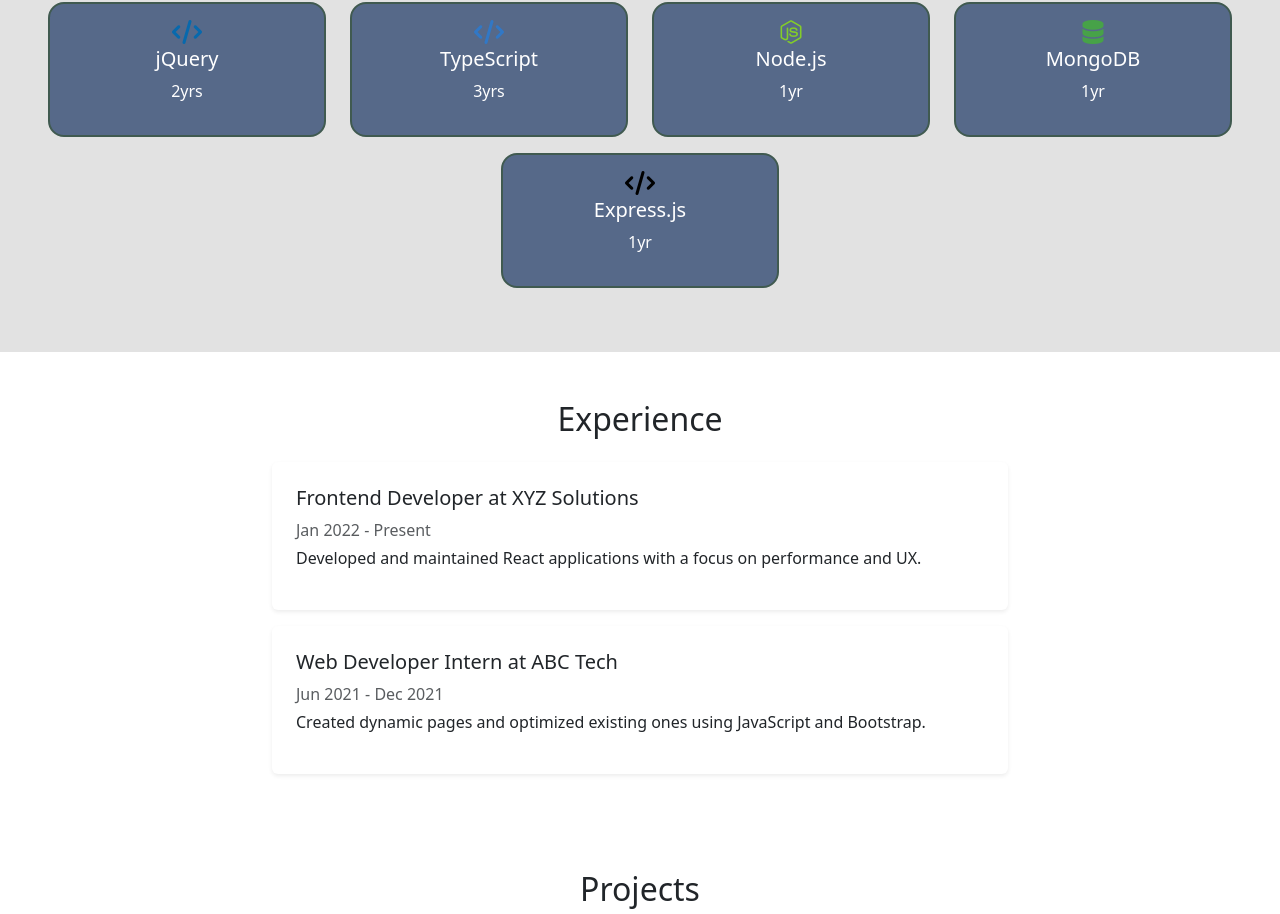
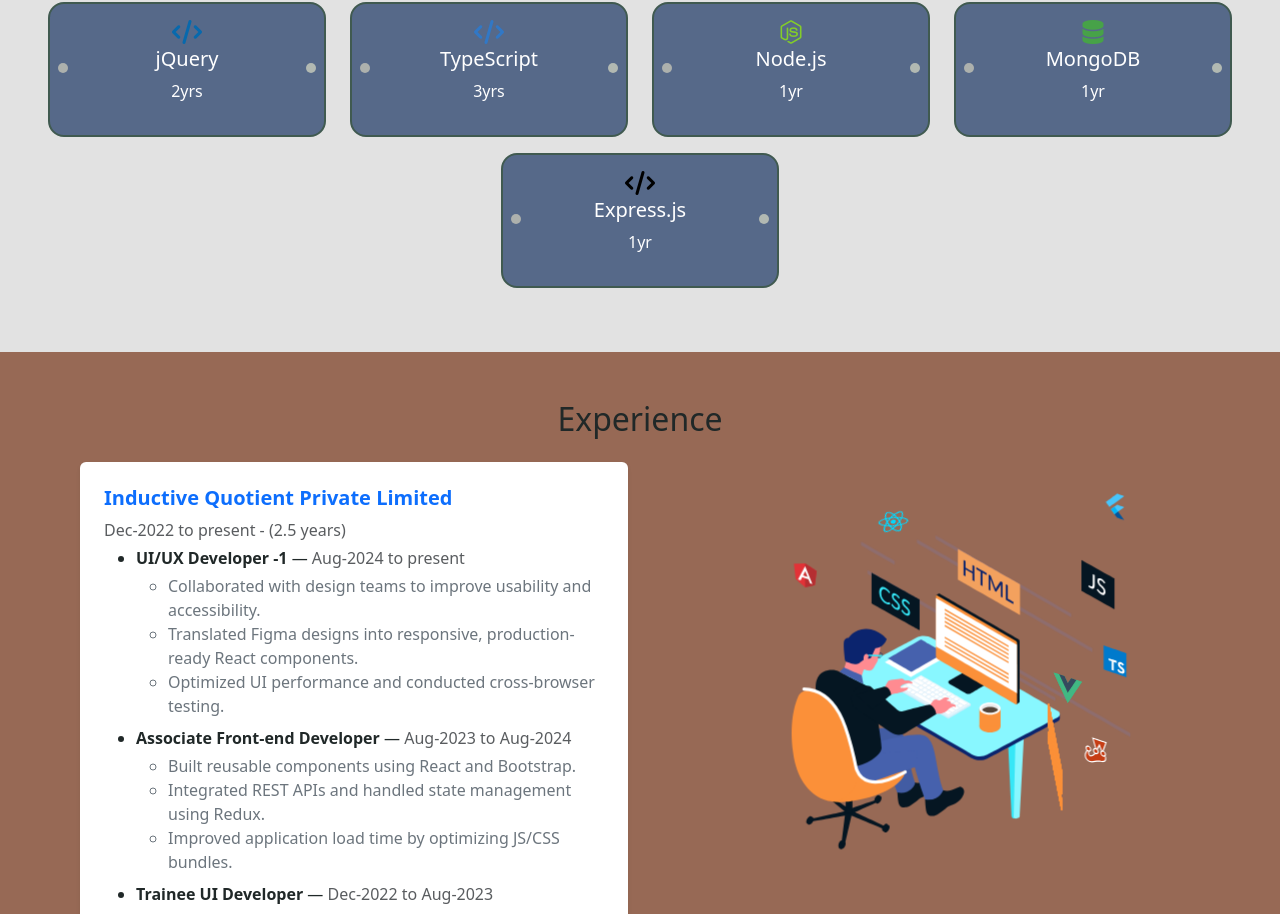
Before and after one commit to shanker0811/portfolio_gourishanker, a React (Vite) app: page / in a window 1280 px wide. Shown: the part 906-1820 px from the top of the page. Built offline with nearby package versions, Linux system fonts and the light colour scheme.

Commit message:
code changes for skills and work sections

```diff
--- a/src/modules/Contact.tsx
+++ b/src/modules/Contact.tsx
@@ -5,11 +5,11 @@ function Contact() {
       <p>
         Email:{" "}
         <a href="mailto:gourishanker@example.com" className="text-white">
-          gourishanker@example.com
+          gourishanker697@gmail.com
         </a>
       </p>
       <p>
-        Phone: <strong>96785754987523</strong>
+        Phone: <strong>9177196626</strong>
       </p>
     </section>
   );
--- a/src/modules/Experience.tsx
+++ b/src/modules/Experience.tsx
@@ -1,25 +1,79 @@
+import Lottie from "lottie-react";
+import expereinceanimation from "../assets/lootiefiles/Webdeveloper.json";
+
 function Experience() {
+  let experiencearray = [
+    {
+      organization: "Inductive Quotient Private Limited",
+      timePeriod: "Dec-2022 to present",
+      totalExperience: "2.5 years",
+      roles: [
+        {
+          role: "UI/UX Developer -1",
+          timeSpan: "Aug-2024 to present",
+          responsibilities: [
+            "Collaborated with design teams to improve usability and accessibility.",
+            "Translated Figma designs into responsive, production-ready React components.",
+            "Optimized UI performance and conducted cross-browser testing.",
+          ],
+        },
+        {
+          role: "Associate Front-end Developer",
+          timeSpan: "Aug-2023 to Aug-2024",
+          responsibilities: [
+            "Built reusable components using React and Bootstrap.",
+            "Integrated REST APIs and handled state management using Redux.",
+            "Improved application load time by optimizing JS/CSS bundles.",
+          ],
+        },
+        {
+          role: "Trainee UI Developer",
+          timeSpan: "Dec-2022 to Aug-2023",
+          responsibilities: [
+            "Assisted in developing static pages using HTML, CSS, and JavaScript.",
+            "Worked on minor bug fixes and small enhancements in UI.",
+            "Gained familiarity with version control using Git and GitLab.",
+          ],
+        },
+      ],
+    },
+  ];
+
   return (
-    <section id="experience" className="container py-5">
+    <section id="experience" className="container-fluid py-5">
       <h2 className="text-center mb-4">Experience</h2>
-      <div className="row justify-content-center">
-        <div className="col-md-8">
-          <div className="bg-white p-4 rounded shadow-sm mb-3">
-            <h5>Frontend Developer at XYZ Solutions</h5>
-            <p className="mb-1 text-muted">Jan 2022 - Present</p>
-            <p>
-              Developed and maintained React applications with a focus on
-              performance and UX.
-            </p>
-          </div>
-          <div className="bg-white p-4 rounded shadow-sm">
-            <h5>Web Developer Intern at ABC Tech</h5>
-            <p className="mb-1 text-muted">Jun 2021 - Dec 2021</p>
-            <p>
-              Created dynamic pages and optimized existing ones using JavaScript
-              and Bootstrap.
-            </p>
-          </div>
+      <div className="row">
+        <div className="col-md-6  col-12  col-xl-6 col-lg-6 experience-details">
+          {experiencearray.map((exp, index) => (
+            <div key={index} className="bg-white p-4 rounded shadow-sm mb-3">
+              <h5 className="text-primary fw-bold">{exp.organization}</h5>
+              <p className="mb-1 text-muted">
+                {exp.timePeriod} - ({exp?.totalExperience})
+              </p>
+              <ul className="mb-0">
+                {exp.roles.map((role, idx) => (
+                  <li key={idx} className="mb-2">
+                    <strong>{role.role}</strong> &mdash;{" "}
+                    <span className="text-muted">{role.timeSpan}</span>
+                    <ul className="mt-1">
+                      {role.responsibilities.map((task, i) => (
+                        <li key={i} className="text-secondary">
+                          {task}
+                        </li>
+                      ))}
+                    </ul>
+                  </li>
+                ))}
+              </ul>
+            </div>
+          ))}
+        </div>
+        <div className="col-md-6  col-12  col-xl-6 col-lg-6">
+          <Lottie
+            animationData={expereinceanimation}
+            loop={true}
+            className="animationCard"
+          ></Lottie>
         </div>
       </div>
     </section>
--- a/src/modules/NavBar.tsx
+++ b/src/modules/NavBar.tsx
@@ -5,7 +5,12 @@ function Navbar() {
     <>
       <ScrollSpy activeClass="nav-active">
         <div className="side-nav d-md-flex  align-items-center">
-          <a href="#skills" title="Skills">
+          <a
+            href="#skills"
+            title="Skills"
+            data-toggle="tooltip"
+            data-placement="right"
+          >
             <i className="fa-solid fa-atom"></i>
           </a>
           <a href="#experience" title="Experience">
@@ -29,7 +34,7 @@ function Navbar() {
         </a>
         <a
           className="btn btn-primary btn-sm d-flex align-items-center"
-          href="mailto:gourishanker697@example.com"
+          href="mailto:gourishanker697@gmail.com"
         >
           <i className="fa-solid fa-envelope mx-2"></i> Email
         </a>
--- a/src/modules/Skills.tsx
+++ b/src/modules/Skills.tsx
@@ -98,9 +98,12 @@ function Skills() {
   return (
     <section id="skills" className="container-fluid py-5">
       <h2 className="text-center mb-4">Skills</h2>
-      <div className="row justify-content-center">
+      <div className="row skills-wrapper justify-content-center">
         {skillsArray.map((skill, i) => (
-          <div className="col-md-3 col-6 mb-3 text-center" key={i}>
+          <div
+            className="col-md-3 col-12 mb-3 col-sm-6 col-xl-3 col-lg-3 text-center"
+            key={i}
+          >
             <div className="skill-card">
               <>{skill?.icon}</>
               <h5>{skill?.technology}</h5>
--- a/src/modules/globalStyles.css
+++ b/src/modules/globalStyles.css
@@ -4,6 +4,10 @@
   --light-blue: #415a77;
   --gray-blue: #778da9;
   --light: #e0e1dd;
+}
+.row{
+  padding-left: 0px;
+  padding-right: 0px;
 }
 
 body {
@@ -94,7 +98,9 @@ section {
 #skills{
   background: #e2e2e2;
   padding: 3rem;
+
 }
+
 .skill-card {
   background: #566989;
     border: 2px solid #405a50;
@@ -102,9 +108,10 @@ section {
     color: white !important;
     backdrop-filter: blur(10px);
     -webkit-backdrop-filter: blur(10px);
-    padding: 1rem 3rem;
+    padding: 1rem 2rem;
     border-radius: 1rem;
     text-align: center;
+    position: relative;
     box-shadow: rgba(50, 50, 93, 0.25) 0px 50px 100px -20px, rgba(0, 0, 0, 0.3) 0px 30px 60px -30px, rgba(10, 37, 64, 0.35) 0px -2px 6px 0px in
 }
 
@@ -112,6 +119,32 @@ section {
   transform: scale(1.05);
   /* color: black !important; */
   /* background-color: white !important; */
+}
+.skill-card::before{
+      content: "";
+    width: 10px;
+    height: 10px;
+    border-radius: 50%;
+    background: rgb(173, 177, 173);
+    top: 45%;
+    left: 0.5rem;
+    position: absolute;
+
+
+
+}
+.skill-card::after{
+      content: "";
+    width: 10px;
+    height: 10px;
+    border-radius: 50%;
+    background: rgb(178, 185, 178);
+    top: 45%;
+    right: 0.5rem;
+    position: absolute;
+
+
+
 }
 
 /* Experience Cards */
@@ -141,6 +174,26 @@ footer {
   color: white;
 }
 
+
+.hero .animationCard{
+     height: 35vh !important;
+
+}
+/* expereince section styles */
+#experience .animationCard{
+  height: 50vh;
+}
+#experience{
+  background-color: #976955;
+  color: rgb(32, 40, 40);
+}
+.experience-details{
+  padding-left: 5rem !important;
+}
+.nav-active{
+    color: blue !important;
+    font-weight: 600;
+}
 @media (max-width: 640px) {
      .side-nav a {
 
@@ -168,6 +221,9 @@ footer {
    border-radius: 10px;
     z-index: 1040;
   }
+.experience-details{
+  padding-left: 1rem !important;
+}
 
 }
 /* Responsive Fixes */
@@ -191,11 +247,3 @@ footer {
     font-size: 0.9rem;
   }
 }
-.hero .animationCard{
-     height: 35vh !important;
-
-}
-.nav-active{
-    color: blue !important;
-    font-weight: 600;
-}
```
